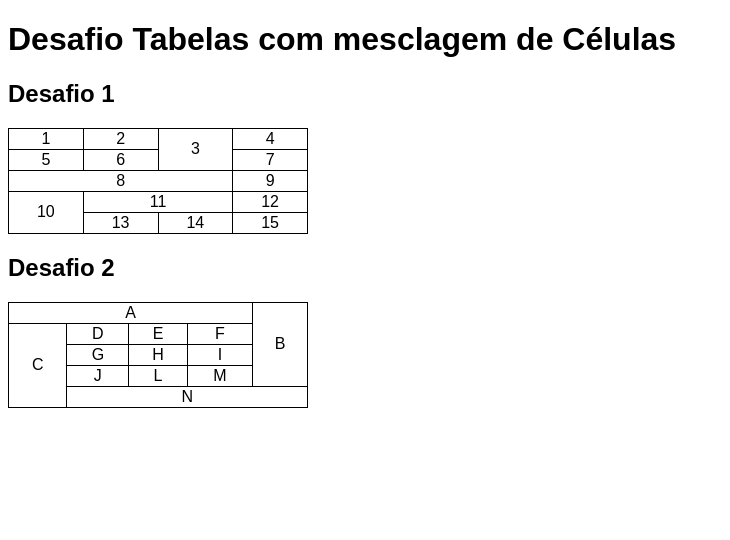
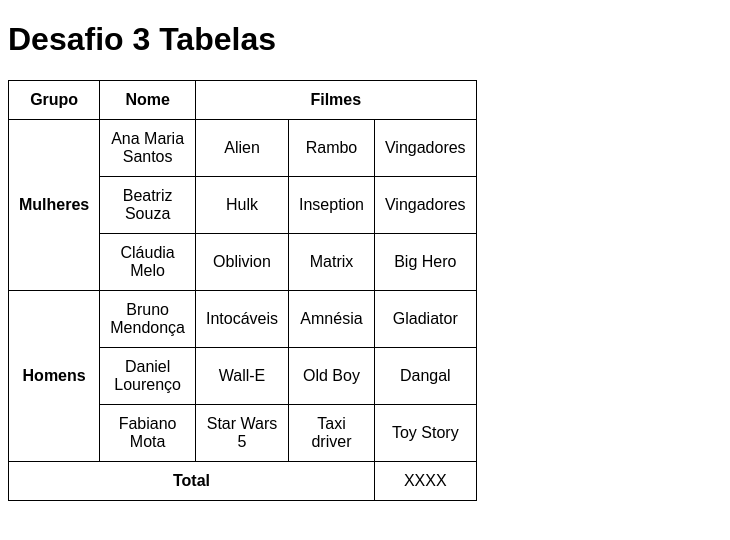
Before and after one commit to cordeirocode/html-css, a plain HTML site: page exercícios/ex023/tabela005.html in a window 1280 px wide. Shown: the whole page, without its empty margins (0-730 px from the left). Drawn offline with Linux system fonts and the light colour scheme.

Commit message:
Finalizado todos os desafios do módulo 3

```diff
--- a/exercícios/ex023/tabela005.html
+++ b/exercícios/ex023/tabela005.html
@@ -3,7 +3,7 @@
 <head>
     <meta charset="UTF-8">
     <meta name="viewport" content="width=device-width, initial-scale=1.0">
-    <title>Desafio 012</title>
+    <title>Desafio 3 Tabelas</title>
     <style>
         body {
             font-family: Arial, Helvetica, sans-serif;
@@ -12,70 +12,71 @@
         table {
             border-collapse: collapse;
             width: 300px;
-            text-align: center;
         }
 
-        table td {
+        table th, table td {
             border: 1px solid black;
+            text-align: center;
+            padding: 10px;
         }
     </style>
 </head>
 <body>
-    <h1>Desafio Tabelas com mesclagem de Células</h1>
-    <h2>Desafio 1</h2>
+    <h1>Desafio 3 Tabelas</h1>
     <table>
+        <thead>
             <tr>
-            <td>1</td>
-            <td>2</td>
-            <td rowspan="2">3</td>
-            <td>4</td>
+                <th scope="col">Grupo</th>
+                <th scope="col">Nome</th>
+                <th colspan="3" scope="colgroup">Filmes</th>
+            </tr>
+        </thead>
+        <tbody>
+            <tr>
+                <th rowspan="3" scope="rowgroup">Mulheres</th>
+                <td>Ana Maria Santos</td>
+                <td>Alien</td>
+                <td>Rambo</td>
+                <td>Vingadores</td>
             </tr>
             <tr>
-            <td>5</td>
-            <td>6</td>
-            <td>7</td>
+                <td>Beatriz Souza</td>
+                <td>Hulk</td>
+                <td>Inseption</td>
+                <td>Vingadores</td>
             </tr>
             <tr>
-            <td colspan="3">8</td>
-            <td>9</td>
+                <td>Cláudia Melo</td>
+                <td>Oblivion</td>
+                <td>Matrix</td>
+                <td>Big Hero</td>
             </tr>
             <tr>
-            <td rowspan="2">10</td>
-            <td colspan="2">11</td>
-            <td>12</td>
+                <th rowspan="3" scope="rowgroup">Homens</th>
+                <td>Bruno Mendonça</td>
+                <td>Intocáveis</td>
+                <td>Amnésia</td>
+                <td>Gladiator</td>
             </tr>
             <tr>
-            <td>13</td>
-            <td>14</td>
-            <td>15</td>
-        </tr>
-    </table>
-
-    <h2>Desafio 2</h2>
-    <table>
-        <tr>
-            <td colspan="4">A</td>
-            <td rowspan="4">B</td>
+                <td>Daniel Lourenço</td>
+                <td>Wall-E</td>
+                <td>Old Boy</td>
+                <td>Dangal</td>
             </tr>
             <tr>
-            <td rowspan="4">C</td>
-            <td>D</td>
-            <td>E</td>
-            <td>F</td>
+                <td>Fabiano Mota</td>
+                <td>Star Wars 5</td>
+                <td>Taxi driver</td>
+                <td>Toy Story</td>
             </tr>
+        </tbody>
+        <tfoot>
             <tr>
-            <td>G</td>
-            <td>H</td>
-            <td>I</td>
+                <th colspan="4" scope="row">Total</th>
+                <td>XXXX</td>
             </tr>
-        <tr>
-            <td>J</td>
-            <td>L</td>
-            <td>M</td>
-        </tr>
-        <tr>
-            <td colspan="4">N</td>
-        </tr>
+        </tfoot>
     </table>
 </body>
 </html>
```
Also changed, not shown: exercícios/ex023/desafio-tabelas.html (added, +109 -0 lines), exercícios/ex023/tabela004.html (added, +81 -0 lines). Lines whose indentation alone changed are shown as unchanged.
